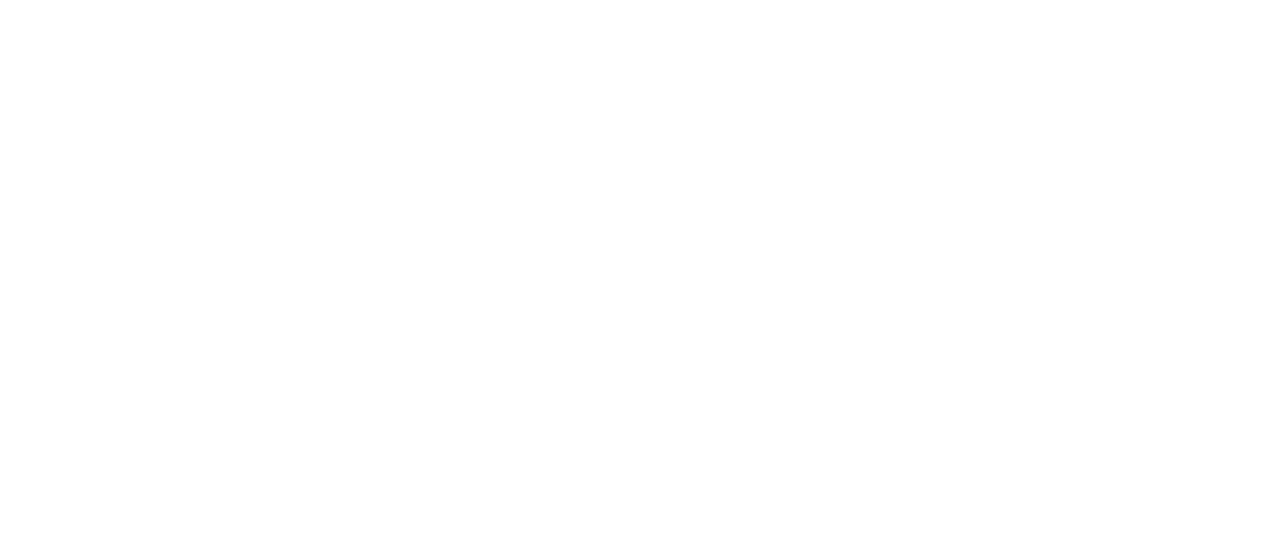
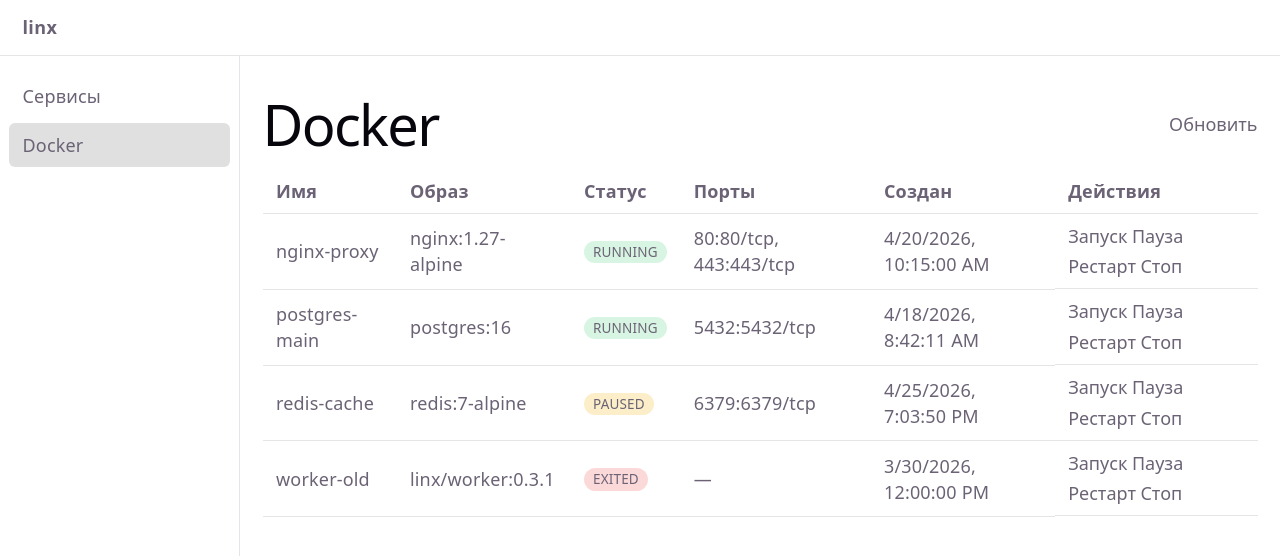
Before and after one commit to IvanXab/linx, a Vue app in the folder admin/: page /docker in a window 1280 px wide. Before the commit this address had no page. Shown: the top 556 px of the page. Built offline with nearby package versions, Linux system fonts and the light colour scheme.

Commit message:
feat(admin): Добавлен новый модуль для управления докер контейнерами

```diff
--- /dev/null
+++ b/admin/src/modules/docker/api.ts
@@ -0,0 +1,112 @@
+// MOCK: бэкенд ещё не готов. Сигнатуры методов и DTO ниже — будущий контракт
+// для core/api. При готовности бэка тела методов заменить на вызовы `api.*`,
+// сохранив сигнатуры. Закомментированные строки показывают целевые эндпоинты.
+
+// import { api } from '@/shared/api/client'
+
+export type ContainerStatus =
+  | 'running'
+  | 'paused'
+  | 'restarting'
+  | 'exited'
+  | 'created'
+  | 'dead'
+
+export interface ContainerPort {
+  host?: number
+  container: number
+  protocol: 'tcp' | 'udp'
+}
+
+export interface Container {
+  id: string
+  name: string
+  image: string
+  status: ContainerStatus
+  createdAt: string
+  ports: ContainerPort[]
+}
+
+export type ContainerAction = 'start' | 'stop' | 'pause' | 'restart'
+
+const mockContainers: Container[] = [
+  {
+    id: 'a1b2c3d4e5f6',
+    name: 'nginx-proxy',
+    image: 'nginx:1.27-alpine',
+    status: 'running',
+    createdAt: '2026-04-20T10:15:00Z',
+    ports: [
+      { host: 80, container: 80, protocol: 'tcp' },
+      { host: 443, container: 443, protocol: 'tcp' },
+    ],
+  },
+  {
+    id: 'f6e5d4c3b2a1',
+    name: 'postgres-main',
+    image: 'postgres:16',
+    status: 'running',
+    createdAt: '2026-04-18T08:42:11Z',
+    ports: [{ host: 5432, container: 5432, protocol: 'tcp' }],
+  },
+  {
+    id: '0123456789ab',
+    name: 'redis-cache',
+    image: 'redis:7-alpine',
+    status: 'paused',
+    createdAt: '2026-04-25T19:03:50Z',
+    ports: [{ host: 6379, container: 6379, protocol: 'tcp' }],
+  },
+  {
+    id: 'cafebabedead',
+    name: 'worker-old',
+    image: 'linx/worker:0.3.1',
+    status: 'exited',
+    createdAt: '2026-03-30T12:00:00Z',
+    ports: [],
+  },
+]
+
+const delay = (ms = 250) => new Promise<void>((resolve) => setTimeout(resolve, ms))
+
+function findOrThrow(id: string): Container {
+  const c = mockContainers.find((x) => x.id === id)
+  if (!c) throw new Error(`container ${id} not found`)
+  return c
+}
+
+const transitions: Record<ContainerAction, ContainerStatus> = {
+  start: 'running',
+  stop: 'exited',
+  pause: 'paused',
+  restart: 'running',
+}
+
+export const dockerApi = {
+  // list: () => api.get<Container[]>('/docker/containers'),
+  list: async (): Promise<Container[]> => {
+    await delay()
+    return mockContainers.map((c) => ({ ...c, ports: [...c.ports] }))
+  },
+
+  // get: (id: string) =>
+  //   api.get<Container>(`/docker/containers/${encodeURIComponent(id)}`),
+  get: async (id: string): Promise<Container> => {
+    await delay()
+    return { ...findOrThrow(id) }
+  },
+
+  // start/stop/pause/restart:
+  // (id: string) =>
+  //   api.post<void>(`/docker/containers/${encodeURIComponent(id)}/<action>`),
+  start: async (id: string): Promise<void> => act(id, 'start'),
+  stop: async (id: string): Promise<void> => act(id, 'stop'),
+  pause: async (id: string): Promise<void> => act(id, 'pause'),
+  restart: async (id: string): Promise<void> => act(id, 'restart'),
+}
+
+async function act(id: string, action: ContainerAction): Promise<void> {
+  await delay()
+  const c = findOrThrow(id)
+  c.status = transitions[action]
+}
--- /dev/null
+++ b/admin/src/modules/docker/index.ts
@@ -0,0 +1,9 @@
+import type { AppModule } from '@/modules/types'
+import { routes } from '@/modules/docker/routes'
+
+export const dockerModule: AppModule = {
+  id: 'docker',
+  title: 'Docker',
+  routes,
+  nav: [{ to: '/docker', title: 'Docker' }],
+}
--- /dev/null
+++ b/admin/src/modules/docker/routes.ts
@@ -0,0 +1,9 @@
+import type { RouteRecordRaw } from 'vue-router'
+
+export const routes: RouteRecordRaw[] = [
+  {
+    path: '/docker',
+    name: 'docker',
+    component: () => import('./views/DockerView.vue'),
+  },
+]
--- /dev/null
+++ b/admin/src/modules/docker/store.ts
@@ -0,0 +1,41 @@
+import { defineStore } from 'pinia'
+import { ref } from 'vue'
+import {
+  dockerApi,
+  type Container,
+  type ContainerAction,
+} from '@/modules/docker/api'
+
+export const useDockerStore = defineStore('docker', () => {
+  const items = ref<Container[]>([])
+  const loading = ref(false)
+  const error = ref<string | null>(null)
+  const acting = ref<string | null>(null)
+
+  async function load() {
+    loading.value = true
+    error.value = null
+    try {
+      items.value = await dockerApi.list()
+    } catch (e) {
+      error.value = e instanceof Error ? e.message : String(e)
+    } finally {
+      loading.value = false
+    }
+  }
+
+  async function act(id: string, action: ContainerAction) {
+    acting.value = id
+    error.value = null
+    try {
+      await dockerApi[action](id)
+      await load()
+    } catch (e) {
+      error.value = e instanceof Error ? e.message : String(e)
+    } finally {
+      acting.value = null
+    }
+  }
+
+  return { items, loading, error, acting, load, act }
+})
--- /dev/null
+++ b/admin/src/modules/docker/views/DockerView.vue
@@ -0,0 +1,149 @@
+<script setup lang="ts">
+import { onMounted } from 'vue'
+import { useDockerStore } from '@/modules/docker/store'
+import type {
+  Container,
+  ContainerAction,
+  ContainerStatus,
+} from '@/modules/docker/api'
+
+const store = useDockerStore()
+onMounted(store.load)
+
+const allowedActions: Record<ContainerStatus, ContainerAction[]> = {
+  running: ['pause', 'restart', 'stop'],
+  paused: ['start', 'restart', 'stop'],
+  restarting: [],
+  exited: ['start'],
+  created: ['start'],
+  dead: [],
+}
+
+const actionLabel: Record<ContainerAction, string> = {
+  start: 'Запуск',
+  pause: 'Пауза',
+  restart: 'Рестарт',
+  stop: 'Стоп',
+}
+
+const actionsOrder: ContainerAction[] = ['start', 'pause', 'restart', 'stop']
+
+function can(c: Container, action: ContainerAction): boolean {
+  return allowedActions[c.status].includes(action)
+}
+
+function formatPorts(ports: Container['ports']): string {
+  if (ports.length === 0) return '—'
+  return ports
+    .map((p) => `${p.host ? `${p.host}:` : ''}${p.container}/${p.protocol}`)
+    .join(', ')
+}
+
+function formatDate(iso: string): string {
+  return new Date(iso).toLocaleString()
+}
+</script>
+
+<template>
+  <section class="docker">
+    <header class="docker__header">
+      <h1>Docker</h1>
+      <button :disabled="store.loading" @click="store.load">Обновить</button>
+    </header>
+
+    <p v-if="store.loading">Загрузка…</p>
+    <p v-else-if="store.error" class="docker__error">{{ store.error }}</p>
+    <table v-else class="docker__table">
+      <thead>
+        <tr>
+          <th>Имя</th>
+          <th>Образ</th>
+          <th>Статус</th>
+          <th>Порты</th>
+          <th>Создан</th>
+          <th>Действия</th>
+        </tr>
+      </thead>
+      <tbody>
+        <tr v-for="c in store.items" :key="c.id">
+          <td>{{ c.name }}</td>
+          <td>{{ c.image }}</td>
+          <td>
+            <span :class="['docker__status', `docker__status--${c.status}`]">
+              {{ c.status }}
+            </span>
+          </td>
+          <td>{{ formatPorts(c.ports) }}</td>
+          <td>{{ formatDate(c.createdAt) }}</td>
+          <td class="docker__actions">
+            <button
+              v-for="action in actionsOrder"
+              :key="action"
+              :disabled="!can(c, action) || store.acting === c.id"
+              @click="store.act(c.id, action)"
+            >
+              {{ actionLabel[action] }}
+            </button>
+          </td>
+        </tr>
+        <tr v-if="store.items.length === 0">
+          <td colspan="6">Нет контейнеров</td>
+        </tr>
+      </tbody>
+    </table>
+  </section>
+</template>
+
+<style lang="scss" scoped>
+.docker {
+  &__header {
+    display: flex;
+    align-items: center;
+    justify-content: space-between;
+    gap: 1rem;
+  }
+
+  &__error {
+    color: #c00;
+  }
+
+  &__table {
+    width: 100%;
+    border-collapse: collapse;
+
+    th,
+    td {
+      padding: 0.5rem 0.75rem;
+      border-bottom: 1px solid var(--border);
+      text-align: left;
+    }
+  }
+
+  &__actions {
+    display: flex;
+    gap: 0.25rem;
+    flex-wrap: wrap;
+  }
+
+  &__status {
+    text-transform: uppercase;
+    font-size: 0.75rem;
+    padding: 0.125rem 0.5rem;
+    border-radius: 999px;
+    background: var(--color-hover);
+
+    &--running {
+      background: rgba(34, 197, 94, 0.18);
+    }
+
+    &--paused {
+      background: rgba(234, 179, 8, 0.22);
+    }
+
+    &--exited,
+    &--dead {
+      background: rgba(239, 68, 68, 0.2);
+    }
+  }
+}
+</style>
--- a/admin/src/modules/registry.ts
+++ b/admin/src/modules/registry.ts
@@ -1,10 +1,8 @@
 import type { AppModule } from '@/modules/types'
 import { servicesModule } from '@/modules/services'
+import { dockerModule } from '@/modules/docker'
 
 export const modules: AppModule[] = [
   servicesModule,
-  // processesModule,
-  // usersModule,
-  // packagesModule,
-  // logsModule,
+  dockerModule,
 ]
```
